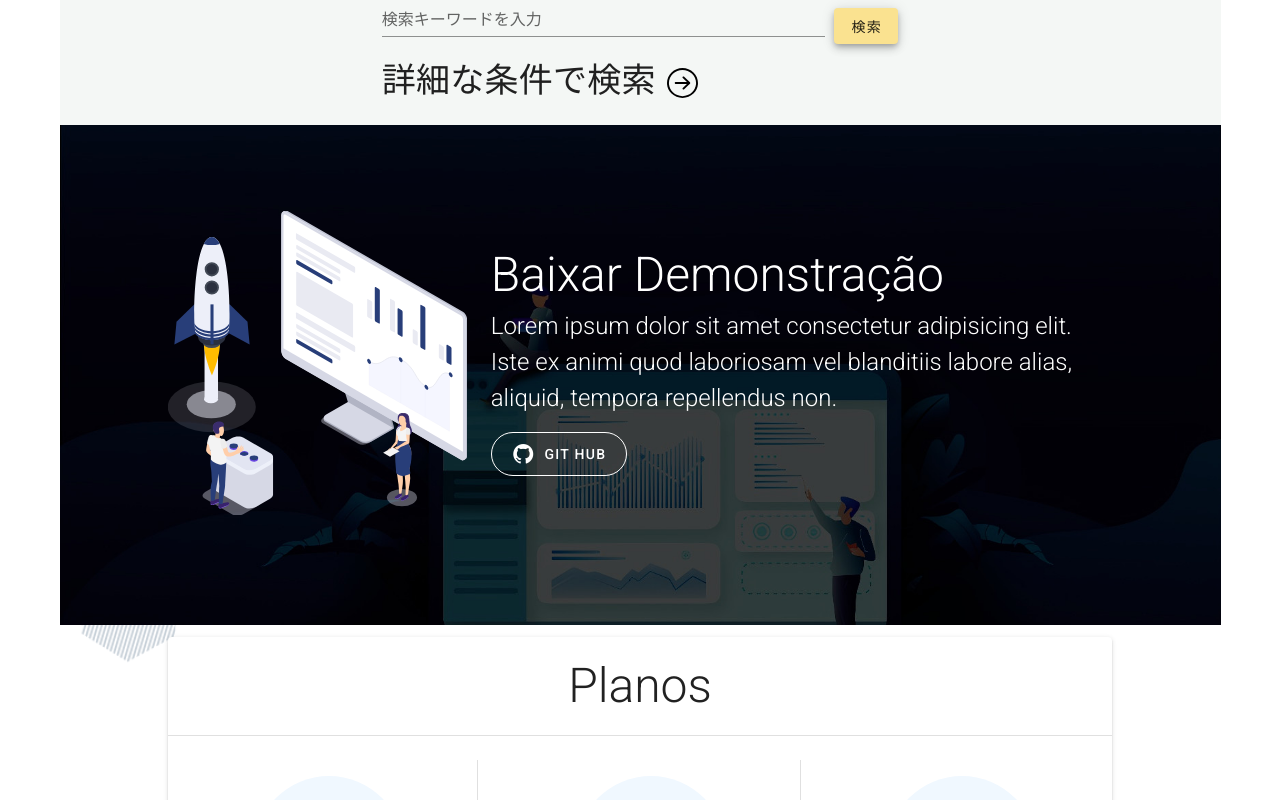
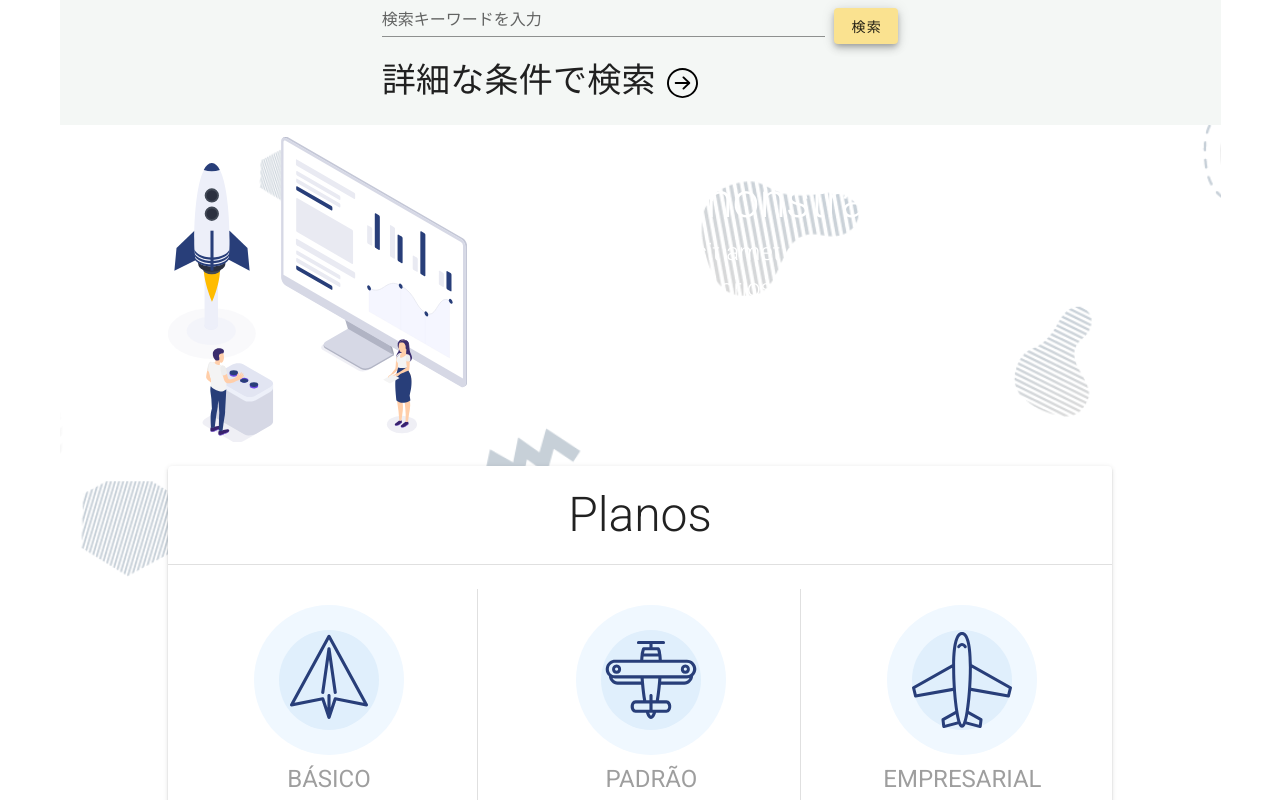
Before and after one commit to fumihub/beautySalonFreelance, a Nuxt app: page / in a window 1280 px wide. Shown: the part 1440-2240 px from the top of the page. Built offline with nearby package versions, Linux system fonts and the light colour scheme.

Commit message:
#5 RankingSection作成

```diff
--- a/components/DownloadSection.vue
+++ b/components/RankingSection.vue
@@ -1,5 +1,5 @@
 <template>
-  <section id="download">
+  <section id="ranking">
     <v-container fluid>
       <v-row align="center" justify="center">
         <v-col cols="10">
--- a/pages/index.vue
+++ b/pages/index.vue
@@ -3,7 +3,7 @@
     <v-main class="pt-0">
       <HomeSection />
       <SearchSection />
-      <DownloadSection />
+      <RankingSection />
       <PricingSection />
       <ContactSection />
     </v-main>
```
